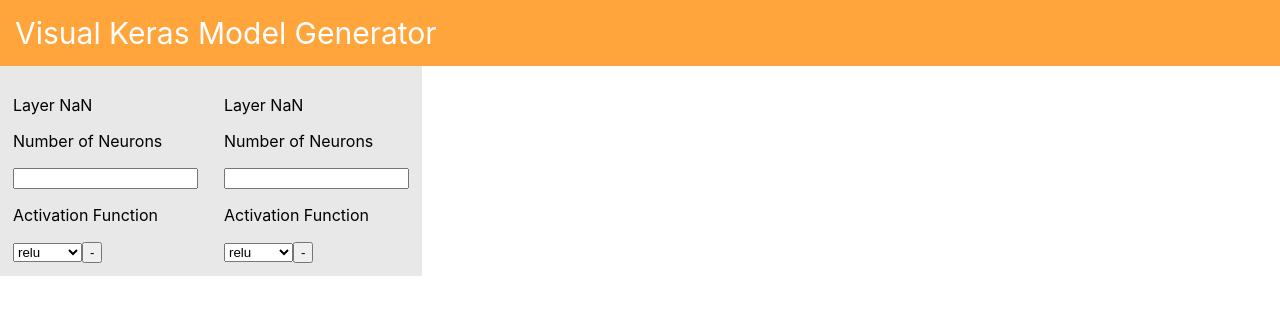
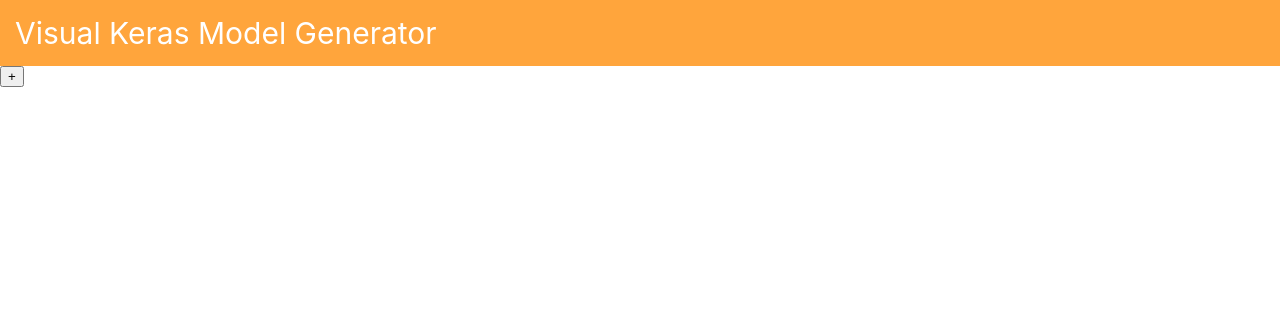
Before and after one commit to Randkill/BSC_Thesis, a React (Create React App) app in the folder Visual-Keras-Model-Generator/cheatsheet/FrontEnd/frontend01/: page / in a window 1280 px wide. Shown: the top 314 px of the page. Built offline with nearby package versions, Linux system fonts and the light colour scheme.

Commit message:
Added add functionality + delete + using map to add layer

```diff
--- a/Visual-Keras-Model-Generator/cheatsheet/FrontEnd/frontend01/src/App.js
+++ b/Visual-Keras-Model-Generator/cheatsheet/FrontEnd/frontend01/src/App.js
@@ -1,20 +1,62 @@
+import React, { Component } from "react";
 import logo from "./logo.svg";
 import "./App.css";
 
 import Header from "./Components/Header/Header.js";
 import Layer from "./Components/Layer/Layer.js";
 
-function App() {
-  return (
-    <div>
-      <Header />
+class App extends Component {
+  state = {
+    layers: []
+  }
 
+  addLayer = () => {
+    console.log('Button Clicked !')
+
+    const tempLayers = [...this.state.layers]
+    const layerId = Date.now()
+    tempLayers.push({info: '', id: layerId});
+    this.setState({layers: tempLayers})
+    //console.log('New Layers count:', tempLayers[0])
+    console.log(this.state)
+  }
+
+  deleteLayer = (index) => {
+    const tempLayers = [...this.state.layers]
+    tempLayers.splice(index, 1)
+
+    this.setState({layers: tempLayers})
+  }
+
+  render() {
+    let Layers = null
+
+    Layers = (
       <div className="Layers">
-        <Layer />
-        <Layer />
+        {
+          this.state.layers.map((layer, index) => {
+            return(
+              <Layer layerNumber={index}
+              delete={() => this.deleteLayer(index)}
+              key={layer.id}
+              />
+            )
+          })
+        }
       </div>
-    </div>
-  );
+    )
+
+    return (
+      <div>
+        <Header />
+
+        <div className="Layers">
+          {Layers}
+          <button className="Button" onClick={this.addLayer}>+</button>
+        </div>
+      </div>
+    );
+  }
 }
 
 export default App;
```
